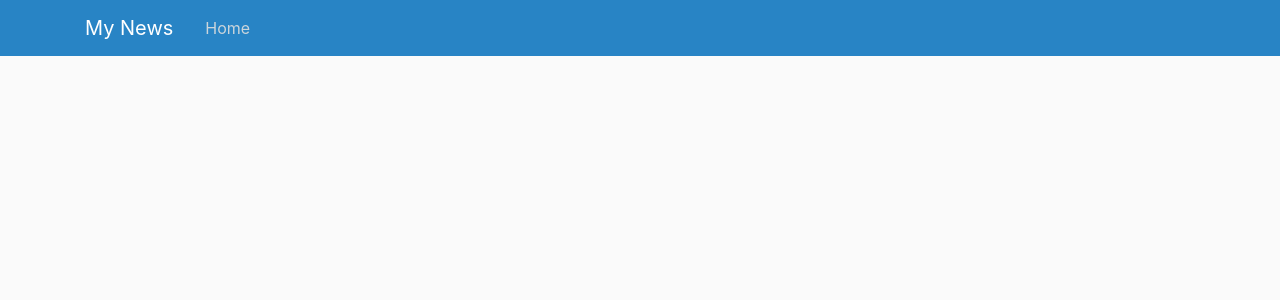
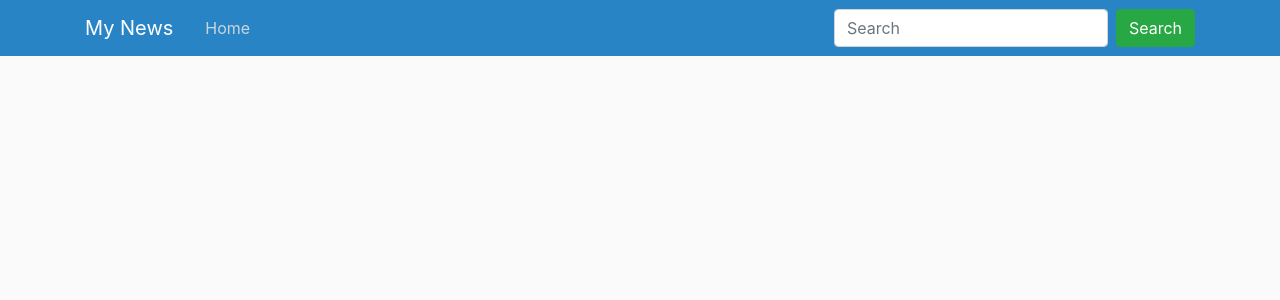
Before and after one commit to MohiuddinSumon/mynews, a Django app: template templates/news/base.html in a window 1280 px wide. Shown: the top 300 px of the page. Run offline with Django 3.2, Linux system fonts and the light colour scheme; the template is opened without the code that fills it, so the values that code supplies are empty; some libraries are stand-ins or nearby versions.

Commit message:
initial search frontend

```diff
--- a/templates/news/base.html
+++ b/templates/news/base.html
@@ -37,6 +37,11 @@
 {#                    <a class="nav-item nav-link" href="{% url 'login' %}">Login</a>#}
 {#                    <a class="nav-item nav-link" href="{% url 'register' %}">Register</a>#}
                 {% endif %}
+
+                <form class="form-inline my-2 my-lg-0">
+                  <input class="form-control mr-sm-2" type="search" placeholder="Search" aria-label="Search">
+                  <button class="btn btn-success my-2 my-sm-0" type="submit">Search</button>
+                </form>
             </div>
           </div>
         </div>
```
